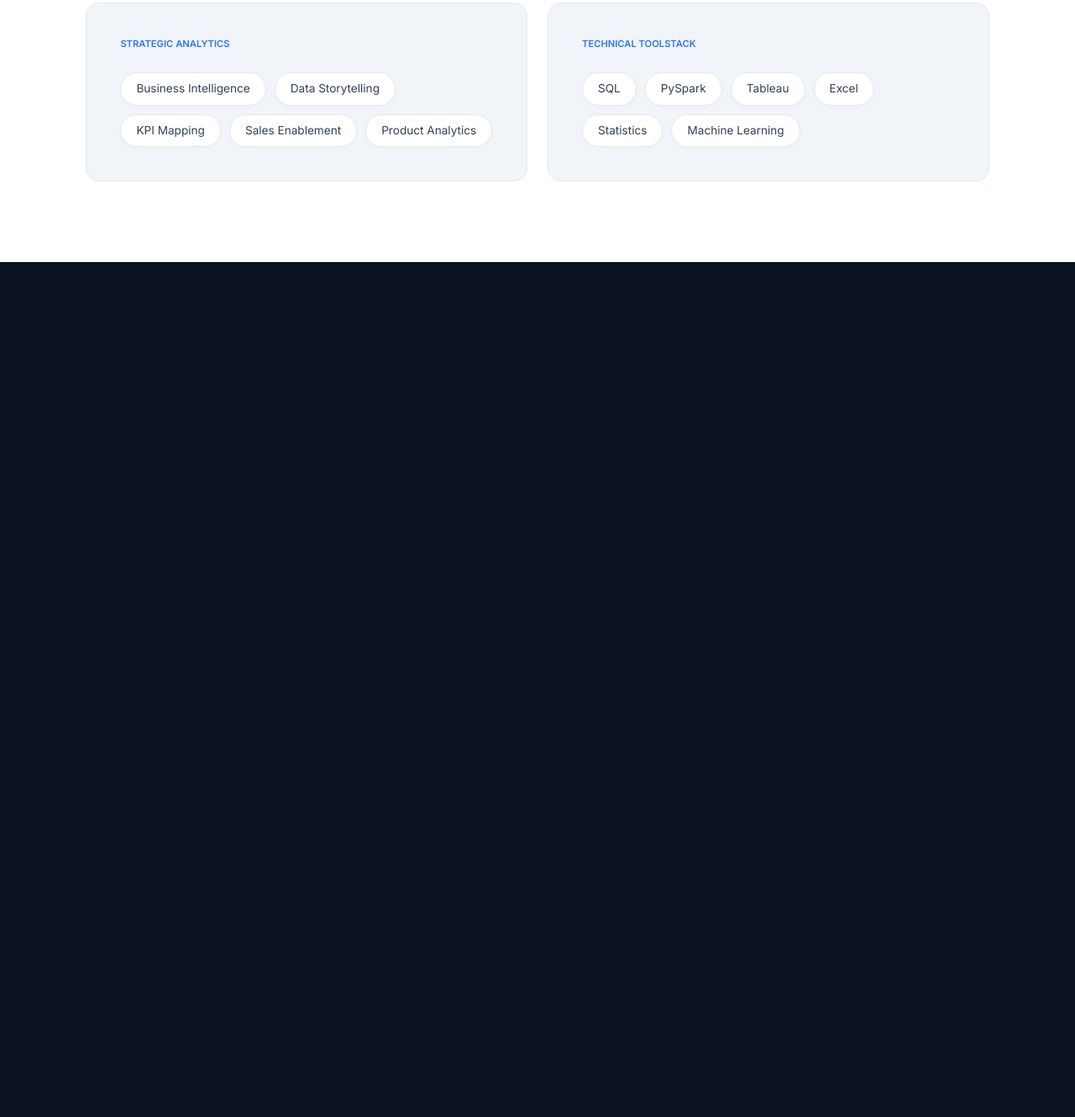
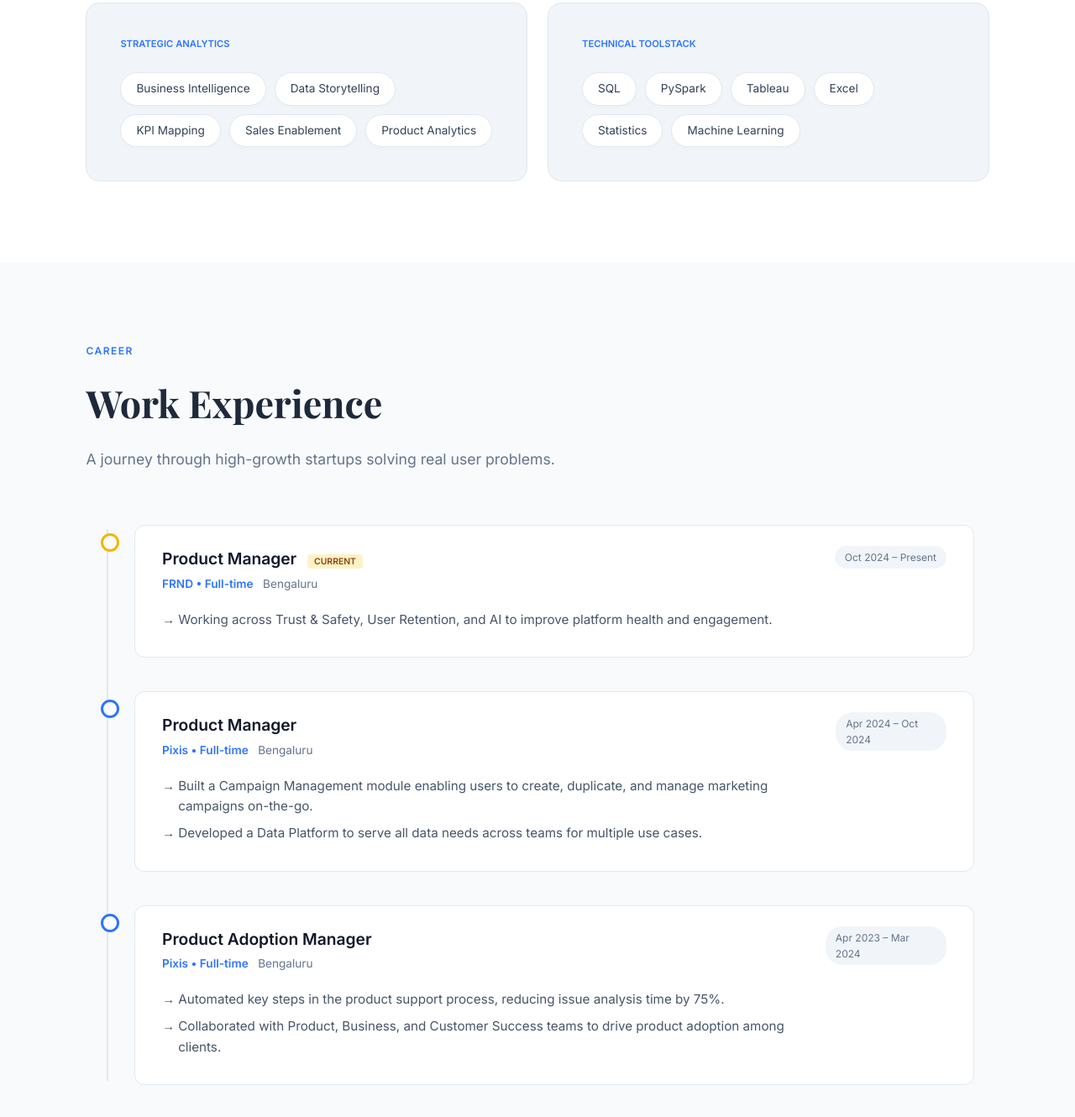
Before and after one commit to Amol5499/amol5499.github.io, a plain HTML site: page index.html in a window 1280 px wide. Shown: the part 1097-2427 px from the top of the page at 84% size. Before the commit the page ends 1409 px from the top, so only its background shows below. Drawn offline with nearby package versions, Linux system fonts and the light colour scheme; a web font is replaced by a local one.

Commit message:
Update index.html

```diff
--- a/index.html
+++ b/index.html
@@ -168,6 +168,97 @@
             font-weight: 500;
             box-shadow: 0 2px 4px rgba(0,0,0,0.02);
         }
+
+        /* --- Experience Section --- */
+        #experience {
+            background-color: #f8fafc; /* Very light grey for slight contrast from Skills */
+            padding: 6rem 8%;
+            color: #1e293b;
+        }
+
+        .timeline {
+            position: relative;
+            max-width: 1000px;
+            margin: 4rem auto 0;
+            padding-left: 40px;
+        }
+
+        /* The vertical line */
+        .timeline::before {
+            content: '';
+            position: absolute;
+            left: 7px;
+            top: 5px;
+            bottom: 5px;
+            width: 2px;
+            background: #e2e8f0;
+        }
+
+        .timeline-item {
+            position: relative;
+            margin-bottom: 2.5rem;
+        }
+
+        /* The colored dots */
+        .timeline-dot {
+            position: absolute;
+            left: -40px;
+            top: 10px;
+            width: 16px;
+            height: 16px;
+            border-radius: 50%;
+            background: white;
+            border: 3px solid var(--accent-blue);
+            z-index: 2;
+        }
+
+        .timeline-item:first-child .timeline-dot { border-color: var(--accent-yellow); }
+
+        /* The Experience Card */
+        .exp-card {
+            background: white;
+            border: 1px solid #e2e8f0;
+            border-radius: 12px;
+            padding: 1.5rem 2rem;
+            display: flex;
+            justify-content: space-between;
+            align-items: flex-start;
+            transition: 0.3s;
+        }
+
+        .exp-card:hover { box-shadow: 0 10px 25px rgba(0,0,0,0.05); }
+
+        .exp-header h3 { font-size: 1.2rem; margin: 0; color: #0f172a; }
+        .company-info { font-size: 0.85rem; color: var(--accent-blue); font-weight: 600; margin-top: 4px; }
+        .company-info span { color: #64748b; font-weight: 400; margin-left: 8px; }
+
+        .date-tag {
+            background: #f1f5f9;
+            color: #64748b;
+            padding: 4px 12px;
+            border-radius: 20px;
+            font-size: 0.75rem;
+            font-weight: 500;
+        }
+
+        .current-tag {
+            background: #fef3c7;
+            color: #92400e;
+            padding: 2px 8px;
+            border-radius: 4px;
+            font-size: 0.65rem;
+            margin-left: 8px;
+            text-transform: uppercase;
+        }
+
+        .exp-content { margin-top: 1.2rem; }
+        .exp-content ul { padding-left: 1.2rem; margin: 0; }
+        .exp-content li {
+            color: #475569;
+            font-size: 0.95rem;
+            margin-bottom: 8px;
+            list-style-type: '→ ';
+        }
     </style>
 </head>
 <body>
@@ -176,7 +267,7 @@
         <div class="logo">Amol <span>Agarwal</span></div>
         <div class="nav-links">
             <a href="#skills">Skills</a>
-            <a href="#">Experience</a>
+            <a href="#experience">Experience</a>
             <a href="#">Projects</a>
             <a href="#">Contact</a>
             <a href="#" class="active">About Me</a>
@@ -229,6 +320,63 @@
             </div>
         </div>
     </section>
+    <section id="experience">
+        <span class="sub-header">Career</span>
+        <h2 class="section-headline">Work Experience</h2>
+        <p class="section-desc">A journey through high-growth startups solving real user problems.</p>
+
+        <div class="timeline">
+            <div class="timeline-item">
+                <div class="timeline-dot"></div>
+                <div class="exp-card">
+                    <div class="exp-header">
+                        <h3>Product Manager <span class="current-tag">Current</span></h3>
+                        <div class="company-info">FRND • Full-time <span>Bengaluru</span></div>
+                        <div class="exp-content">
+                            <ul>
+                                <li>Working across Trust & Safety, User Retention, and AI to improve platform health and engagement.</li>
+                            </ul>
+                        </div>
+                    </div>
+                    <div class="date-tag">Oct 2024 – Present</div>
+                </div>
+            </div>
+
+            <div class="timeline-item">
+                <div class="timeline-dot"></div>
+                <div class="exp-card">
+                    <div class="exp-header">
+                        <h3>Product Manager</h3>
+                        <div class="company-info">Pixis • Full-time <span>Bengaluru</span></div>
+                        <div class="exp-content">
+                            <ul>
+                                <li>Built a Campaign Management module enabling users to create, duplicate, and manage marketing campaigns on-the-go.</li>
+                                <li>Developed a Data Platform to serve all data needs across teams for multiple use cases.</li>
+                            </ul>
+                        </div>
+                    </div>
+                    <div class="date-tag">Apr 2024 – Oct 2024</div>
+                </div>
+            </div>
+
+            <div class="timeline-item">
+                <div class="timeline-dot"></div>
+                <div class="exp-card">
+                    <div class="exp-header">
+                        <h3>Product Adoption Manager</h3>
+                        <div class="company-info">Pixis • Full-time <span>Bengaluru</span></div>
+                        <div class="exp-content">
+                            <ul>
+                                <li>Automated key steps in the product support process, reducing issue analysis time by 75%.</li>
+                                <li>Collaborated with Product, Business, and Customer Success teams to drive product adoption among clients.</li>
+                            </ul>
+                        </div>
+                    </div>
+                    <div class="date-tag">Apr 2023 – Mar 2024</div>
+                </div>
+            </div>
+        </div>
+    </section>
 
 </body>
 </html>
```
